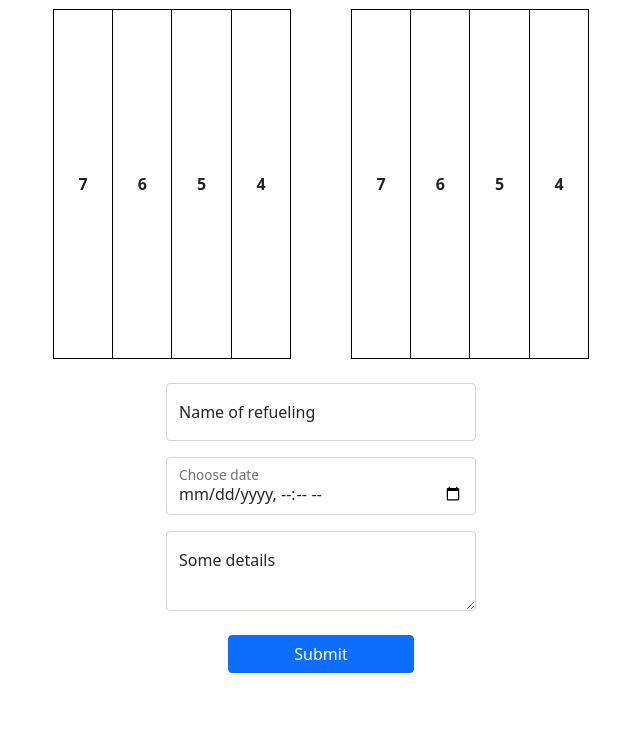
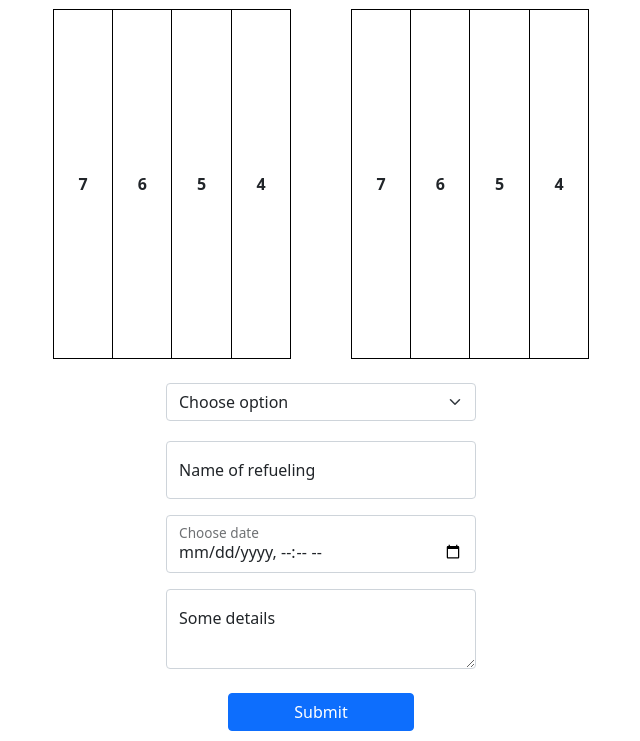
Before and after one commit to mrzlkaaa/refueling_tool, a Flask app: template templates/refueling.html in a window 1280 px wide. Shown: the part 107-848 px from the top of the page, without its empty margins (319-959 px from the left). Before the commit the page ends 780 px from the top, so only its background shows below. Run offline with Flask 2, Linux system fonts and the light colour scheme; the template is opened without the code that fills it, so the values that code supplies are empty; parts of the project's set-up code (start-up, migrations or seed data) failed here and were passed over.

```diff
--- a/app.py
+++ b/app.py
@@ -51,7 +51,8 @@ def core_refueling():
         if len(request.form.get('date')) > 0: date = request.form.get('date')
         else: date = datetime.now()
         data = new_core.tobytes() #* convert to bytes
-        inst = RefuelingDB(name=name, description=desc, date=date, data=data)
+        # inst = RefuelingDB(name=name, description=desc, date=date, data=data)
+        inst = RefuelingDB(name=name, date=date)
         db.session.add(inst)
         db.session.commit()
         return redirect(url_for('list'))
@@ -60,6 +61,9 @@ def core_refueling():
 @app.route('/list')
 def list():
     refueling_list = RefuelingDB.query.order_by(RefuelingDB.date).all()
+    nms = RefuelList()
+    print(nms.names)
+    print(RefuelingDB.query.all())
     return render_template('list.html', list=refueling_list)
 
 @app.route('/detail/<name>', methods=['GET','POST'])
--- a/templates/base.html
+++ b/templates/base.html
@@ -5,6 +5,7 @@
 	<meta name="viewport" content="width=device-width, initial-scale=1.0">
 	<link href="https://cdn.jsdelivr.net/npm/bootstrap@5.0.2/dist/css/bootstrap.min.css" rel="stylesheet" integrity="sha384-EVSTQN3/azprG1Anm3QDgpJLIm9Nao0Yz1ztcQTwFspd3yD65VohhpuuCOmLASjC" crossorigin="anonymous">
 	<link rel="stylesheet" type="text/css" href="{{url_for('static', filename='css/style.css')}}">
+	<script src="https://ajax.googleapis.com/ajax/libs/jquery/3.5.1/jquery.min.js"></script>
 	{% block title %}
 
 	{% endblock %}
--- a/templates/reading_file.html
+++ b/templates/reading_file.html
@@ -41,4 +41,7 @@
 				</div>
 			</div>
 		</form>
+		<script>
+			console.log(document.forms)
+		 </script>
 	{% endblock %}
--- a/templates/refueling.html
+++ b/templates/refueling.html
@@ -42,6 +42,11 @@
 				</div>
 			</div>
 			<br>
+			<select name='options' class="text-inputs-refuel form-select" id="floatingSelect" aria-label="Floating label select example" style='margin-bottom:20px'>
+				<option value='None' selected> Choose option </option>
+				<option value='new'> Add new refueling </option>
+				<option value='add'> Add to existing </option>
+			  </select>
 			<div class="text-inputs-refuel form-floating mb-3">
 				<input name="name" type="text" class="form-control" id="floatingInput" placeholder="Typing...">
 				<label for="floatingInput">Name of refueling</label>
@@ -66,4 +71,20 @@
 			<input type="submit" name="submitting" class='text_inputs'> <br>  -->
 		</div>
 	</form>
+
+	<script>
+		$(document).ready(function(){
+			const select = document.getElementById('floatingSelect')
+			console.log(select.options[select.selectedIndex].value)
+			$("select").click(function() {
+				var nm = $(this).val()
+				if (nm == 'new') {
+				console.log('revealing new input...')
+				}
+			})
+
+		})
+
+
+	</script>
 	{% endblock %}
```
Also changed, not shown: db.py (+8 -1 lines), 2 other files.
